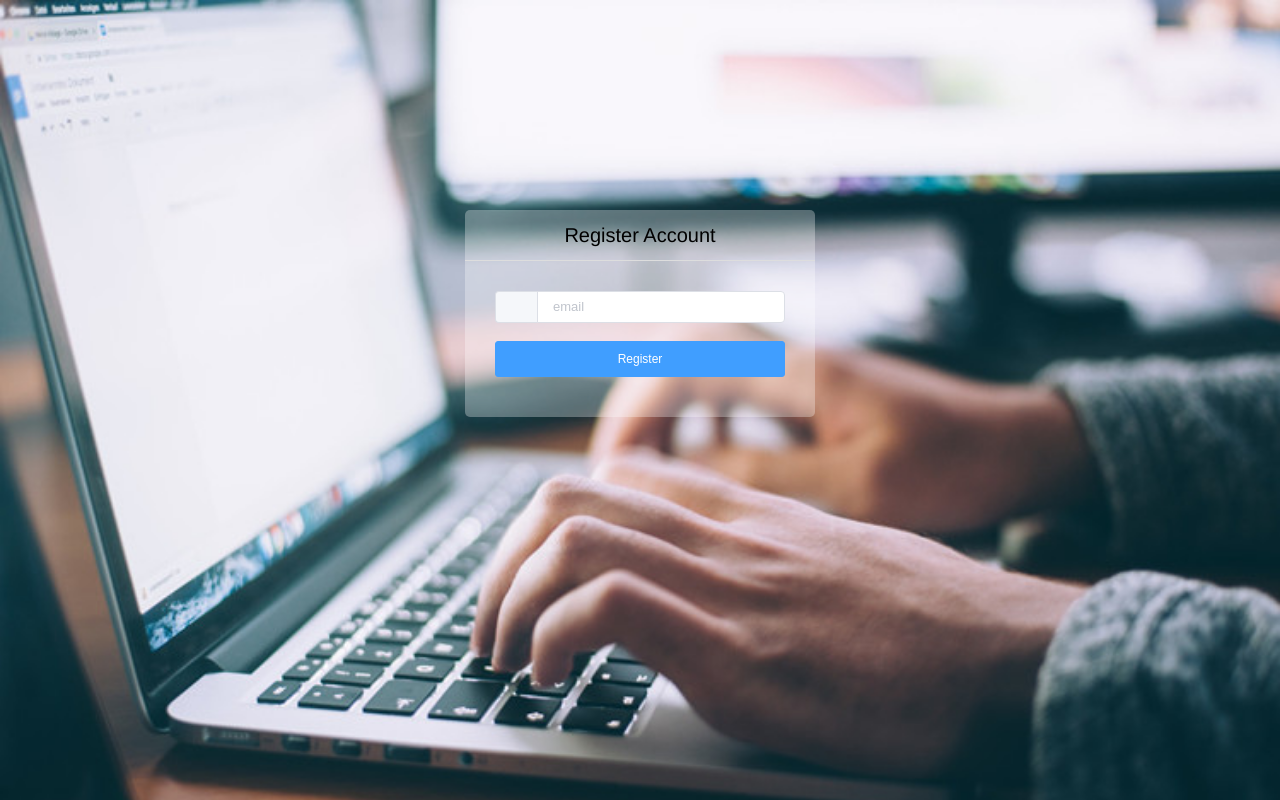
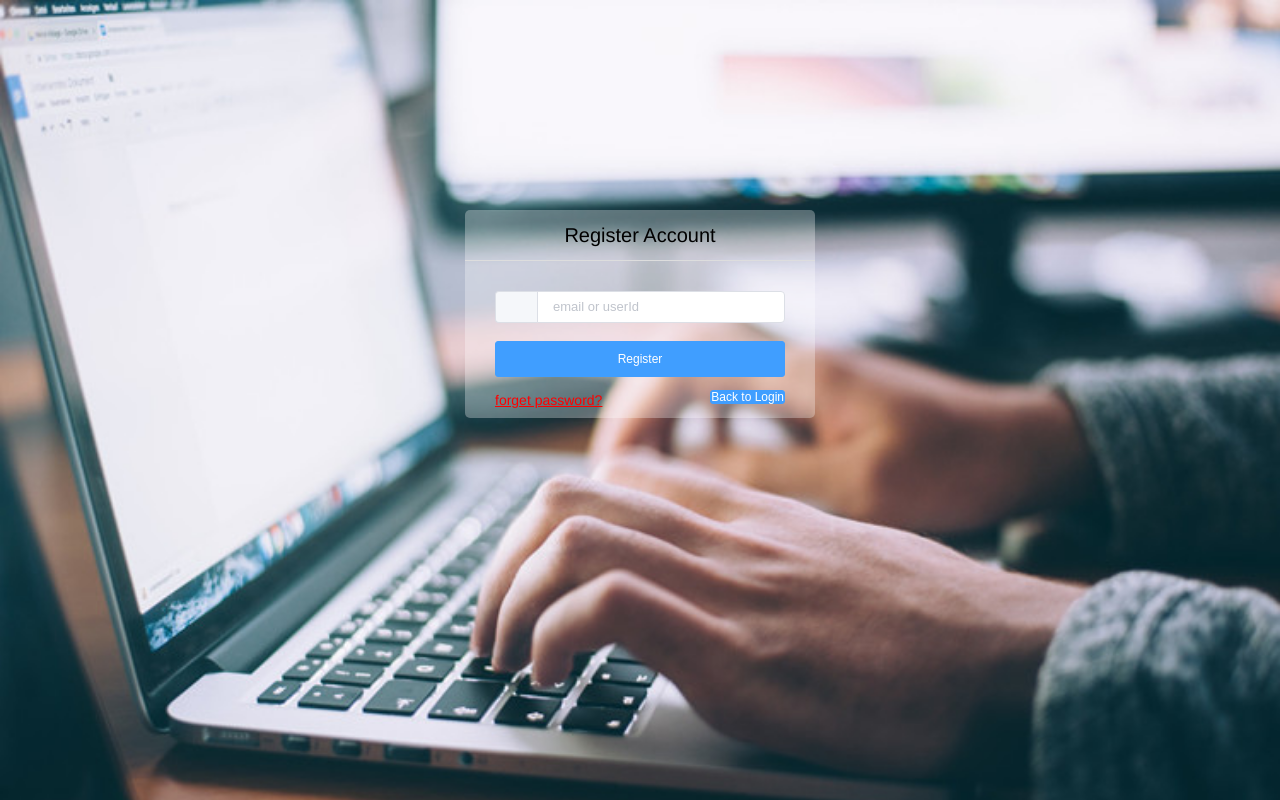
Before and after one commit to The-Horsemen-of-the-OCICS/BrightZone-Frontend, a Vue app: page /register in a window 1280 px wide. Built offline with nearby package versions, Linux system fonts and the light colour scheme; a small style sheet from the web is missing.

Commit message:
[REFACTOR] allow register by userId and modify login, passwordRecovery page

```diff
--- a/src/views/account/Login.vue
+++ b/src/views/account/Login.vue
@@ -21,9 +21,11 @@
         <div class="login-btn">
           <el-button type="primary" @click="login()">Login</el-button>
         </div>
-        <a class="passwordRecovery" href="http://localhost:8181/passwordRecovery" target="_blank">forget password?</a>
+        <a class="passwordRecovery" href="http://localhost:8181/passwordRecovery">forget password?</a>
         <div class="register-btn">
-          <el-button type="primary" @click="register()">Or Register</el-button>
+          <el-button type="primary">
+            <router-link style="color: white" to="/register">Or Register</router-link>
+          </el-button>
         </div>
       </el-form>
     </div>
@@ -131,9 +133,6 @@ export default {
         }
       });
     },
-    register() {
-      this.$router.push('/register');
-    }
   },
 };
 </script>
@@ -182,6 +181,12 @@ export default {
   text-align: center;
 }
 
+.login-btn button {
+  width: 100%;
+  height: 36px;
+  margin-bottom: 10px;
+}
+
 .passwordRecovery {
   margin-top: 5px;
   margin-bottom: 10px;
@@ -195,16 +200,4 @@ export default {
   float: right;
   margin-bottom: 10px;
 }
-
-.login-btn button {
-  width: 100%;
-  height: 36px;
-  margin-bottom: 10px;
-}
-
-.login-tips {
-  font-size: 12px;
-  line-height: 30px;
-  color: #fff;
-}
 </style>
--- a/src/views/account/PasswordRecovery.vue
+++ b/src/views/account/PasswordRecovery.vue
@@ -49,8 +49,15 @@
           </el-input>
         </el-form-item>
 
-        <div class="login-btn">
+        <div class="passwordRecovery-btn">
           <el-button type="primary" @click="passwordRecovery('passwordRecovery')">Recover</el-button>
+        </div>
+
+        <a class="login" href="http://localhost:8181/login">login?</a>
+        <div class="register-btn">
+          <el-button type="primary">
+            <router-link style="color: white" to="/register">Or Register</router-link>
+          </el-button>
         </div>
       </el-form>
     </div>
@@ -222,19 +229,27 @@ export default {
   padding: 30px 30px;
 }
 
-.login-btn {
+.passwordRecovery-btn {
   text-align: center;
 }
 
-.login-btn button {
+.passwordRecovery-btn button {
   width: 100%;
   height: 36px;
   margin-bottom: 10px;
 }
 
-.login-tips {
-  font-size: 12px;
-  line-height: 30px;
-  color: #fff;
+.login {
+  margin-top: 5px;
+  margin-bottom: 10px;
+  font-size: 15px;
+  color: red;
+  float: left;
+  text-decoration:underline;
+}
+
+.register-btn {
+  float: right;
+  margin-bottom: 10px;
 }
 </style>
--- a/src/views/account/Register.vue
+++ b/src/views/account/Register.vue
@@ -4,12 +4,18 @@
       <div class="ms-title">Register Account</div>
       <el-form :model="registerForm" :rules="rules" ref="register" label-width="0px" class="ms-content">
         <el-form-item prop="email">
-          <el-input v-model="registerForm.email" placeholder="email">
+          <el-input v-model="registerForm.emailOrUserId" placeholder="email or userId">
             <el-button slot="prepend" icon="el-icon-lx-people"></el-button>
           </el-input>
         </el-form-item>
+        <div class="register-btn">
+          <el-button type="primary" @click="register('register')">Register</el-button>
+        </div>
+        <a class="passwordRecovery" href="http://localhost:8181/passwordRecovery">forget password?</a>
         <div class="login-btn">
-          <el-button type="primary" @click="register('register')">Register</el-button>
+          <el-button type="primary">
+            <router-link style="color: white" to="/login">Back to Login</router-link>
+          </el-button>
         </div>
       </el-form>
     </div>
@@ -25,16 +31,15 @@ export default {
   data: function () {
     return {
       registerForm: {
-        email: '',
+        emailOrUserId: '',
       },
       responseResult: {
         success: '',
         errMsg: '',
       },
       rules: {
-        email: [
-          {required: true, message: 'Please input email', trigger: 'blur'},
-          {type: 'email', message: 'Please input correct email', trigger: ['blur', 'change']}
+        emailOrUserId: [
+          {required: true, message: 'Please input email or userId', trigger: 'blur'},
         ],
       },
     };
@@ -121,19 +126,27 @@ export default {
   padding: 30px 30px;
 }
 
-.login-btn {
+.register-btn {
   text-align: center;
 }
 
-.login-btn button {
+.register-btn button {
   width: 100%;
   height: 36px;
   margin-bottom: 10px;
 }
 
-.login-tips {
-  font-size: 12px;
-  line-height: 30px;
-  color: #fff;
+.login-btn {
+  float: right;
+  margin-bottom: 10px;
+}
+
+.passwordRecovery {
+  margin-top: 5px;
+  margin-bottom: 10px;
+  font-size: 14px;
+  color: red;
+  float: left;
+  text-decoration:underline;
 }
 </style>
--- a/src/views/student/StudentCourseHome.vue
+++ b/src/views/student/StudentCourseHome.vue
@@ -15,7 +15,7 @@
 </template>
 
 <script>
-import vHead from '@/views/admin/AdminHeader.vue';
+import vHead from '@/views/common/Header';
 import StudentCourseNav from './StudentCourseNav.vue'
 import bus from "@/components/common/bus";
 
```
Also changed, not shown: 1 other file (tests, documents, lock files or other folders).
